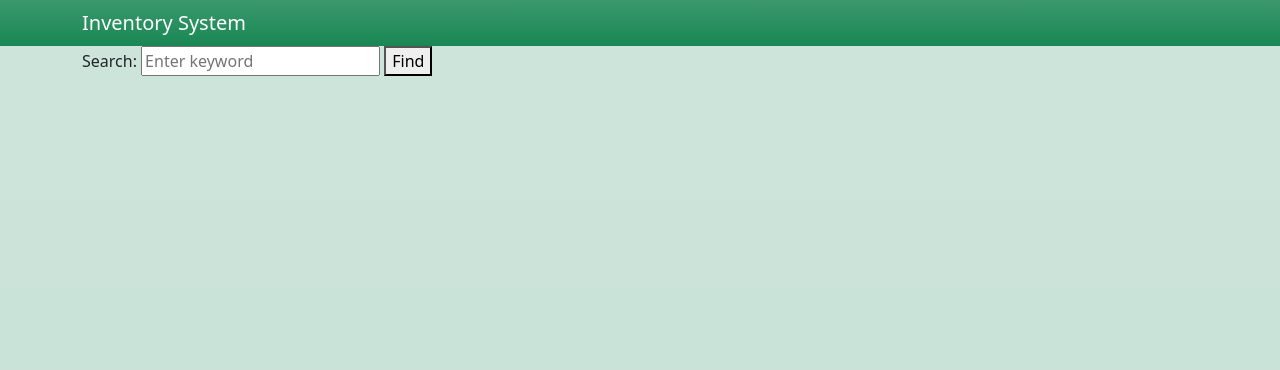
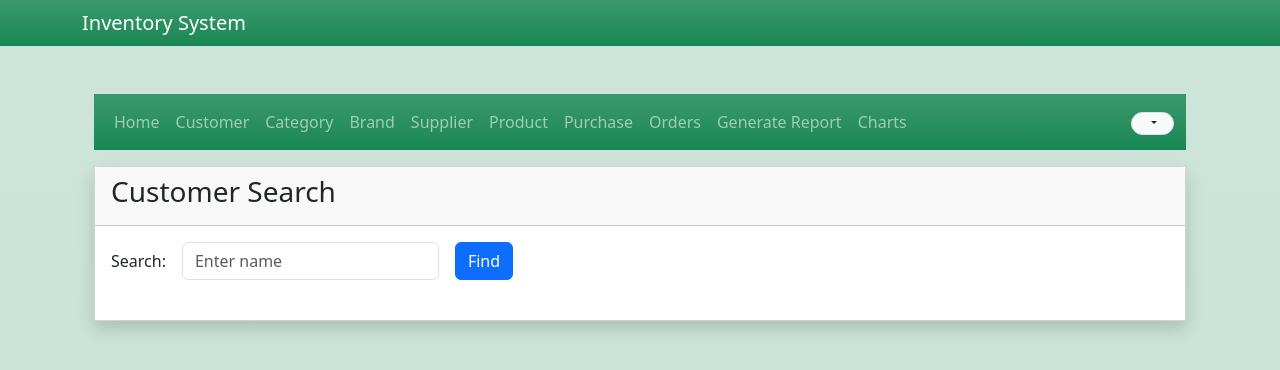
Before and after one commit to MjComia/inventory-management, a PHP site: page /generate.php in a window 1280 px wide. Shown: the top 370 px of the page. Run offline with PHP 8.4, Linux system fonts and the light colour scheme; some libraries are stand-ins or nearby versions.

Commit message:
4/5/2025

```diff
--- a/action.php
+++ b/action.php
@@ -23,7 +23,7 @@ if(!empty($_POST['btn_action']) && $_POST['btn_action'] == 'getCustomer'){
 if(!empty($_POST['btn_action']) && $_POST['btn_action'] == 'customerUpdate'){
 	$inventory->updateCustomer();
 }
-if(!empty($_POST['btn_action']) && $_POST['btn_action'] == 'customerDelete'){
+if(!empty($_POST['btn_action']) && $_POST['btn_action'] == 'customer	elete'){
 	$inventory->deleteCustomer();
 }
 // Category management
--- a/brand.php
+++ b/brand.php
@@ -35,8 +35,8 @@ $inventory->checkLogin();
                 		<thead>
 							<tr>
 								<th>ID</th>
+								<th>Brand Name</th>
 								<th>Category</th>
-								<th>Brand Name</th>
 								<th>Status</th>
 								<th>Action</th>
 							</tr>
--- a/generate.php
+++ b/generate.php
@@ -10,14 +10,39 @@ $conn = mysqli_connect("localhost", "root", "", "ims_db");
 <head>
     <meta charset="UTF-8">
     <meta name="viewport" content="width=device-width, initial-scale=1.0">
-    <title>Document</title>
+    <link href="https://cdn.jsdelivr.net/npm/bootstrap@5.3.0-alpha1/dist/css/bootstrap.min.css" rel="stylesheet">
+    <title>Search Customers</title>
 </head>
 <body>
-    <form method = "get" action = "">
-        <label for = "search">Search: </label>
-        <input type = "text" id = "search" name = "search" placeholder="Enter keyword">
-        <button type="submit">Find</button>
+    <div class="container mt-5">
+    <?php include("menus.php"); ?>
+	<div class="row">
+			<div class="col-lg-12">
+				<div class="card card-default rounded-0 shadow">
+                    <div class="card-header">
+                    	<div class="row">
+                            <div class="col-lg-10 col-md-10 col-sm-8 col-xs-6">
+                            	<h3 class="card-title">Customer Search</h3>
+                            </div>
+                        </div>
+                    </div>
+                    <div class="card-body">
+                        <div class="row"><div class="col-sm-12 table-responsive">
+                        <form method="get" action="" class="mb-4">
+                            <div class="row g-3 align-items-center">
+                                <div class="col-auto">
+                                    <label for="search" class="col-form-label">Search:</label>
+                                </div>
+                                <div class="col-auto">
+                                    <input type="text" id="search" name="search" class="form-control" placeholder="Enter name">
+                                </div>
+                                <div class="col-auto">
+                                    <button type="submit" class="btn btn-primary">Find</button>
+                                </div>
+                            </div>
                         </form>
+                        </div></div>
+                    </div>
 
                     <?php
         if(isset($_GET['search'])){
@@ -27,14 +52,16 @@ if(isset($_GET['search'])){
             $result = $conn->query($sql);
 
             if($result-> num_rows > 0){
-
-        echo "<table style='border: 1px solid black; padding: 2rem;'>";
-        echo "<tr><th style='padding: 1rem;'>ID</th>
-                <th style='padding: 1rem;'>Column Name</th>
-                <th style='padding: 1rem;'>Total Shipped</th>
-                <th style='padding: 1rem;'>Product Name</th>
-                <th style='padding: 1rem;'>Action</th>
-                </tr>";
+                echo "<table class='table table-bordered'>";
+                echo "<thead class='table-light'>
+                        <tr>
+                            <th>ID</th>
+                            <th>Customer Name</th>
+                            <th>Total Shipped</th>
+                            <th>Product Name</th>
+                            <th>Action</th>
+                        </tr>
+                      </thead><tbody>";
 
                 while ($row = $result->fetch_assoc()) {
                     $cell = "<tr><td>" . $row['id'] . "</td>
@@ -56,19 +83,28 @@ if(isset($_GET['search'])){
                             $cell .= "<td>" . $row3['pname'] . "</td>";
                         }
                     }
-            $cell .= "<td><form method = 'post' action = 'generate_pdf.php'>
-            <input type = 'hidden' name = 'customer_id' value = '" . $row['id'] ."'>
-            <button type = 'submit' formtarget = '_blank'>Generate PDF</button>
+                    $cell .= "<td><form method='post' action='generate_pdf.php'>
+                    <input type='hidden' name='customer_id' value='" . $row['id'] . "'>
+                    <button type='submit' formtarget='_blank' class='btn btn-secondary btn-sm'>Generate PDF</button>
                     </form></td></tr>";
 
                     echo $cell;
                 }
-        echo "</table>";
+                echo "</tbody></table>";
 
             } else {
-        echo "No results found.";
+                echo "<div class='alert alert-warning' role='alert'>No results found.</div>";
             }
         }
         ?>
+
+                </div>
+			</div>
+		</div>
+
+
+    </div>
+
+    <script src="https://cdn.jsdelivr.net/npm/bootstrap@5.3.0-alpha1/dist/js/bootstrap.bundle.min.js"></script>
 </body>
 </html>
--- a/js/brand.js
+++ b/js/brand.js
@@ -22,7 +22,7 @@ $(document).ready(function() {
                 "targets": [0, 4],
                 "orderable": false,
             }, ],
-        "pageLength": 10,
+            "pageLength": 15,
             'rowCallback': function(row, data, index) {
                 $(row).find('td').addClass('align-middle')
                 $(row).find('td:eq(0), td:eq(4)').addClass('text-center')
--- a/login.php
+++ b/login.php
@@ -59,7 +59,7 @@ body>.container {
 						</div>
 						<div class="d-grid">
 							<button type="submit" name="login" class="btn btn-success rounded-0">Login</button>
-							<a href = "register.php">Register</a>
+
 						</div>
 					</form>
 				</div>
--- a/menus.php
+++ b/menus.php
@@ -14,13 +14,15 @@
 				<li class="nav-item"><a class="nav-link" href="product.php" id="product_menu">Product</a></li>
 				<li class="nav-item"><a class="nav-link" href="purchase.php" id="purchase_menu">Purchase</a></li>
 				<li class="nav-item"><a class="nav-link" href="order.php" id="order_menu">Orders</a></li>
+				<li class="nav-item"><a class="nav-link" href="generate.php" id="order_menu">Generate Report</a></li>
+				<li class="nav-item"><a class="nav-link" href="charts.php" id="order_menu">Charts</a></li>
 			</ul>
 		</div>
 		<ul class="nav navbar-nav">
 			<li class="dropdown position-relative">
 				<button type="button" class="badge bg-light border px-3 text-dark rounded-pill dropdown-toggle" id="dropdownMenuButton1" data-bs-toggle="dropdown" data-bs-toggle="dropdown" aria-expanded="false">
 					<span class="badge badge-pill bg-danger count"></span>
-					<?php echo $_SESSION['name']; ?>
+
 				</button>
 				<ul class="dropdown-menu" aria-labelledby="dropdownMenuButton1">
 					<li><a class="dropdown-item" href="action.php?action=logout">Logout</a></li>
```
Also changed, not shown: charts.php (+41 -12 lines), generate_pdf.php (+13 -12 lines), Inventory.php (line endings or trailing spaces). Lines whose indentation alone changed are shown as unchanged.
